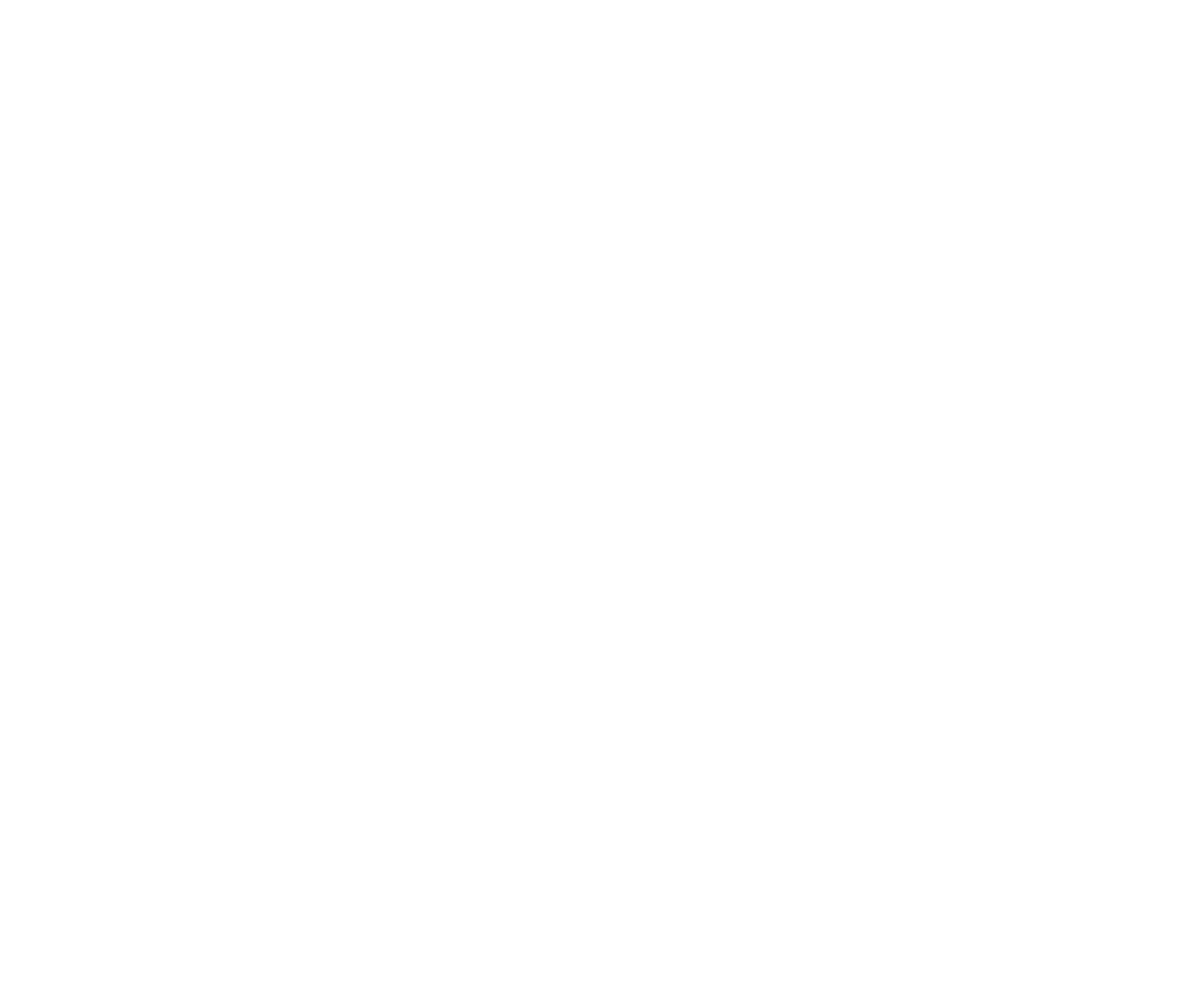
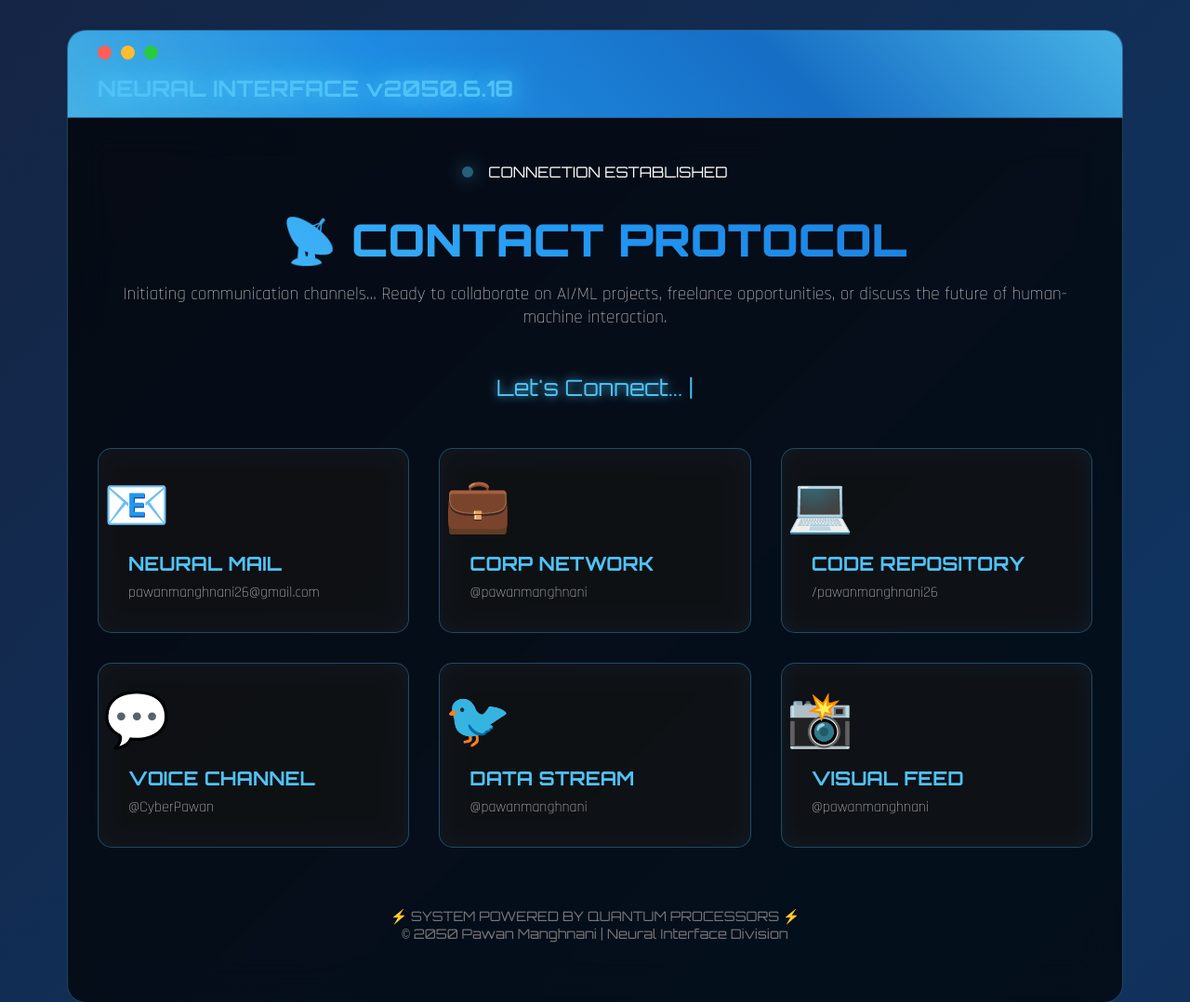
Before and after one commit to TechnoAceX/Pawan-Portfolio, a plain HTML site: page contact.html in a window 1280 px wide. Shown: the top 1078 px of the page at 93% size. Before the commit the page ends 800 px from the top, so only its background shows below. Drawn offline with Linux system fonts and the light colour scheme.

Commit message:
Update contact.html

```diff
--- a/contact.html
+++ b/contact.html
@@ -0,0 +1,534 @@
+<!DOCTYPE html>
+<html lang="en">
+<head>
+    <meta charset="UTF-8">
+    <meta name="viewport" content="width=device-width, initial-scale=1.0">
+    <title>Neural Interface | Pawan Manghnani</title>
+    <link href="https://fonts.googleapis.com/css2?family=Orbitron:wght@400;700;900&family=Rajdhani:wght@300;400;500;600;700&display=swap" rel="stylesheet">
+    <style>
+        * {
+            margin: 0;
+            padding: 0;
+            box-sizing: border-box;
+        }
+
+        body {
+            background: linear-gradient(135deg, #0a0a1a 0%, #0d1a2e 25%, #16213e 50%, #0f3460 75%, #1a2040 100%);
+            background-size: 400% 400%;
+            animation: gradientShift 15s ease infinite;
+            color: #ffffff;
+            font-family: 'Rajdhani', sans-serif;
+            min-height: 100vh;
+            overflow-x: hidden;
+            position: relative;
+        }
+
+        @keyframes gradientShift {
+            0% { background-position: 0% 50%; }
+            50% { background-position: 100% 50%; }
+            100% { background-position: 0% 50%; }
+        }
+
+        /* Animated background particles */
+        .particles {
+            position: fixed;
+            top: 0;
+            left: 0;
+            width: 100%;
+            height: 100%;
+            pointer-events: none;
+            z-index: 1;
+        }
+
+        .particle {
+            position: absolute;
+            width: 2px;
+            height: 2px;
+            background: #4FC3F7;
+            border-radius: 50%;
+            animation: float 6s ease-in-out infinite;
+            box-shadow: 0 0 10px #4FC3F7;
+        }
+
+        .particle:nth-child(1) { left: 10%; animation-delay: 0s; }
+        .particle:nth-child(2) { left: 20%; animation-delay: 1s; }
+        .particle:nth-child(3) { left: 30%; animation-delay: 2s; }
+        .particle:nth-child(4) { left: 40%; animation-delay: 3s; }
+        .particle:nth-child(5) { left: 50%; animation-delay: 4s; }
+        .particle:nth-child(6) { left: 60%; animation-delay: 1.5s; }
+        .particle:nth-child(7) { left: 70%; animation-delay: 2.5s; }
+        .particle:nth-child(8) { left: 80%; animation-delay: 3.5s; }
+        .particle:nth-child(9) { left: 90%; animation-delay: 4.5s; }
+
+        @keyframes float {
+            0%, 100% { transform: translateY(100vh) scale(0); }
+            10% { transform: translateY(90vh) scale(1); }
+            90% { transform: translateY(10vh) scale(1); }
+        }
+
+        /* Terminal container */
+        .terminal-container {
+            position: relative;
+            z-index: 10;
+            max-width: 1200px;
+            margin: 0 auto;
+            padding: 2rem;
+            min-height: 100vh;
+            display: flex;
+            flex-direction: column;
+            justify-content: center;
+        }
+
+        /* Terminal header */
+        .terminal-header {
+            background: rgba(79, 195, 247, 0.1);
+            backdrop-filter: blur(20px);
+            border: 1px solid rgba(79, 195, 247, 0.3);
+            border-radius: 20px 20px 0 0;
+            padding: 1rem 2rem;
+            position: relative;
+            overflow: hidden;
+        }
+
+        .terminal-header::before {
+            content: '';
+            position: absolute;
+            top: -2px;
+            left: -2px;
+            right: -2px;
+            bottom: -2px;
+            background: linear-gradient(45deg, #4FC3F7, #2196F3, #1976D2, #4FC3F7);
+            border-radius: 20px 20px 0 0;
+            z-index: -1;
+            animation: borderGlow 3s ease-in-out infinite;
+        }
+
+        @keyframes borderGlow {
+            0%, 100% { opacity: 0.5; }
+            50% { opacity: 1; }
+        }
+
+        .terminal-controls {
+            display: flex;
+            gap: 10px;
+            margin-bottom: 1rem;
+        }
+
+        .control-btn {
+            width: 15px;
+            height: 15px;
+            border-radius: 50%;
+            background: #ff5f57;
+            position: relative;
+        }
+
+        .control-btn:nth-child(2) { background: #ffbd2e; }
+        .control-btn:nth-child(3) { background: #28ca42; }
+
+        .terminal-title {
+            font-family: 'Orbitron', monospace;
+            font-size: 1.5rem;
+            font-weight: 700;
+            color: #4FC3F7;
+            text-shadow: 0 0 20px #4FC3F7;
+            animation: textGlow 2s ease-in-out infinite alternate;
+        }
+
+        @keyframes textGlow {
+            from { text-shadow: 0 0 20px #4FC3F7, 0 0 30px #4FC3F7; }
+            to { text-shadow: 0 0 30px #4FC3F7, 0 0 40px #4FC3F7; }
+        }
+
+        /* Main terminal content */
+        .terminal-content {
+            background: rgba(0, 0, 0, 0.7);
+            backdrop-filter: blur(20px);
+            border: 1px solid rgba(79, 195, 247, 0.3);
+            border-top: none;
+            border-radius: 0 0 20px 20px;
+            padding: 3rem 2rem;
+            position: relative;
+            overflow: hidden;
+        }
+
+        .glitch-text {
+            font-family: 'Orbitron', monospace;
+            font-size: 3rem;
+            font-weight: 900;
+            text-align: center;
+            margin-bottom: 1rem;
+            background: linear-gradient(45deg, #4FC3F7, #2196F3, #1976D2);
+            -webkit-background-clip: text;
+            -webkit-text-fill-color: transparent;
+            background-clip: text;
+            animation: glitch 2s infinite;
+        }
+
+        @keyframes glitch {
+            0%, 100% { transform: translateX(0); }
+            10% { transform: translateX(-2px); }
+            20% { transform: translateX(2px); }
+            30% { transform: translateX(-1px); }
+            40% { transform: translateX(1px); }
+            50% { transform: translateX(-1px); }
+            60% { transform: translateX(1px); }
+            70% { transform: translateX(-2px); }
+            80% { transform: translateX(2px); }
+            90% { transform: translateX(-1px); }
+        }
+
+        .subtitle {
+            text-align: center;
+            font-size: 1.2rem;
+            color: #cccccc;
+            margin-bottom: 3rem;
+            font-weight: 300;
+        }
+
+        /* Contact grid */
+        .contact-grid {
+            display: grid;
+            grid-template-columns: repeat(auto-fit, minmax(280px, 1fr));
+            gap: 2rem;
+            margin-bottom: 3rem;
+        }
+
+        .contact-card {
+            background: rgba(255, 255, 255, 0.05);
+            backdrop-filter: blur(15px);
+            border: 1px solid rgba(79, 195, 247, 0.3);
+            border-radius: 15px;
+            padding: 2rem;
+            text-decoration: none;
+            color: #ffffff;
+            position: relative;
+            overflow: hidden;
+            transition: all 0.3s ease;
+            cursor: pointer;
+        }
+
+        .contact-card::before {
+            content: '';
+            position: absolute;
+            top: -50%;
+            left: -50%;
+            width: 200%;
+            height: 200%;
+            background: linear-gradient(45deg, transparent, rgba(79, 195, 247, 0.1), transparent);
+            transform: rotate(45deg);
+            transition: all 0.5s ease;
+            opacity: 0;
+        }
+
+        .contact-card:hover::before {
+            animation: scan 1.5s ease-in-out;
+        }
+
+        @keyframes scan {
+            0% { transform: translateX(-100%) translateY(-100%) rotate(45deg); opacity: 0; }
+            50% { opacity: 1; }
+            100% { transform: translateX(100%) translateY(100%) rotate(45deg); opacity: 0; }
+        }
+
+        .contact-card:hover {
+            transform: translateY(-10px) scale(1.05);
+            box-shadow: 0 20px 40px rgba(79, 195, 247, 0.3);
+            border-color: #4FC3F7;
+        }
+
+        .contact-icon {
+            font-size: 3rem;
+            margin-bottom: 1rem;
+            display: block;
+            animation: pulse 2s ease-in-out infinite;
+        }
+
+        @keyframes pulse {
+            0%, 100% { transform: scale(1); }
+            50% { transform: scale(1.2); }
+        }
+
+        .contact-label {
+            font-family: 'Orbitron', monospace;
+            font-size: 1.3rem;
+            font-weight: 700;
+            margin-bottom: 0.5rem;
+            color: #4FC3F7;
+        }
+
+        .contact-detail {
+            font-size: 1rem;
+            color: #cccccc;
+            font-weight: 300;
+        }
+
+        /* Status indicator */
+        .status-indicator {
+            display: flex;
+            align-items: center;
+            justify-content: center;
+            gap: 1rem;
+            margin-bottom: 2rem;
+            font-family: 'Orbitron', monospace;
+        }
+
+        .status-dot {
+            width: 12px;
+            height: 12px;
+            border-radius: 50%;
+            background: #4FC3F7;
+            animation: statusBlink 1.5s ease-in-out infinite;
+        }
+
+        @keyframes statusBlink {
+            0%, 100% { opacity: 1; box-shadow: 0 0 10px #4FC3F7; }
+            50% { opacity: 0.3; box-shadow: 0 0 20px #4FC3F7; }
+        }
+
+        /* Footer */
+        .terminal-footer {
+            text-align: center;
+            margin-top: 2rem;
+            padding: 1rem;
+            font-size: 0.9rem;
+            color: #777;
+            font-family: 'Orbitron', monospace;
+        }
+
+        /* Responsive design */
+        @media (max-width: 768px) {
+            .terminal-container {
+                padding: 1rem;
+            }
+
+            .glitch-text {
+                font-size: 2rem;
+            }
+
+            .contact-grid {
+                grid-template-columns: 1fr;
+                gap: 1.5rem;
+            }
+
+            .contact-card {
+                padding: 1.5rem;
+            }
+        }
+
+        /* Scrollbar styling */
+        ::-webkit-scrollbar {
+            width: 8px;
+        }
+
+        ::-webkit-scrollbar-track {
+            background: rgba(0, 0, 0, 0.5);
+        }
+
+        ::-webkit-scrollbar-thumb {
+            background: linear-gradient(45deg, #4FC3F7, #2196F3);
+            border-radius: 4px;
+        }
+
+        ::-webkit-scrollbar-thumb:hover {
+            background: linear-gradient(45deg, #2196F3, #1976D2);
+        }
+
+        /* Typing animation styles */
+        .typing-container {
+            text-align: center;
+            margin-bottom: 3rem;
+            font-family: 'Orbitron', monospace;
+            font-size: 1.5rem;
+            color: #4FC3F7;
+            min-height: 2rem;
+        }
+
+        .typing-text {
+            text-shadow: 0 0 10px #4FC3F7;
+        }
+
+        .cursor {
+            animation: blink 1s infinite;
+            color: #4FC3F7;
+        }
+
+        @keyframes blink {
+            0%, 50% { opacity: 1; }
+            51%, 100% { opacity: 0; }
+        }
+    </style>
+</head>
+<body>
+    <div class="particles">
+        <div class="particle"></div>
+        <div class="particle"></div>
+        <div class="particle"></div>
+        <div class="particle"></div>
+        <div class="particle"></div>
+        <div class="particle"></div>
+        <div class="particle"></div>
+        <div class="particle"></div>
+        <div class="particle"></div>
+    </div>
+
+    <div class="terminal-container">
+        <div class="terminal-header">
+            <div class="terminal-controls">
+                <div class="control-btn"></div>
+                <div class="control-btn"></div>
+                <div class="control-btn"></div>
+            </div>
+            <div class="terminal-title">NEURAL INTERFACE v2050.6.18</div>
+        </div>
+
+        <div class="terminal-content">
+            <div class="status-indicator">
+                <div class="status-dot"></div>
+                <span>CONNECTION ESTABLISHED</span>
+            </div>
+
+            <h1 class="glitch-text">📡 CONTACT PROTOCOL</h1>
+
+            <p class="subtitle">
+                Initiating communication channels... Ready to collaborate on AI/ML projects,
+                freelance opportunities, or discuss the future of human-machine interaction.
+            </p>
+
+            <!-- Live typing animation for Let's Connect -->
+            <div class="typing-container">
+                <span class="typing-text" id="letsConnect"></span>
+                <span class="cursor">|</span>
+            </div>
+
+            <div class="contact-grid">
+                <a href="mailto:pawanmanghnani26@gmail.com" class="contact-card">
+                    <div class="contact-icon">📧</div>
+                    <div class="contact-label">NEURAL MAIL</div>
+                    <div class="contact-detail">pawanmanghnani26@gmail.com</div>
+                </a>
+
+                <a href="https://www.linkedin.com/in/pawanmanghnani/" class="contact-card" target="_blank">
+                    <div class="contact-icon">💼</div>
+                    <div class="contact-label">CORP NETWORK</div>
+                    <div class="contact-detail">@pawanmanghnani</div>
+                </a>
+
+                <a href="https://github.com/pawanmanghnani26" class="contact-card" target="_blank">
+                    <div class="contact-icon">💻</div>
+                    <div class="contact-label">CODE REPOSITORY</div>
+                    <div class="contact-detail">/pawanmanghnani26</div>
+                </a>
+
+                <a href="https://discord.com/users/your-discord-id" class="contact-card" target="_blank">
+                    <div class="contact-icon">💬</div>
+                    <div class="contact-label">VOICE CHANNEL</div>
+                    <div class="contact-detail">@CyberPawan</div>
+                </a>
+
+                <a href="https://twitter.com/pawanmanghnani" class="contact-card" target="_blank">
+                    <div class="contact-icon">🐦</div>
+                    <div class="contact-label">DATA STREAM</div>
+                    <div class="contact-detail">@pawanmanghnani</div>
+                </a>
+
+                <a href="https://instagram.com/pawanmanghnani" class="contact-card" target="_blank">
+                    <div class="contact-icon">📸</div>
+                    <div class="contact-label">VISUAL FEED</div>
+                    <div class="contact-detail">@pawanmanghnani</div>
+                </a>
+            </div>
+
+            <div class="terminal-footer">
+                <p>⚡ SYSTEM POWERED BY QUANTUM PROCESSORS ⚡</p>
+                <p>© 2050 Pawan Manghnani | Neural Interface Division</p>
+            </div>
+        </div>
+    </div>
+
+    <script>
+        // Add interactive sound effect simulation
+        document.querySelectorAll('.contact-card').forEach(card => {
+            card.addEventListener('mouseenter', () => {
+                // Simulate terminal beep with visual feedback
+                card.style.boxShadow = '0 0 30px rgba(79, 195, 247, 0.8)';
+            });
+
+            card.addEventListener('mouseleave', () => {
+                card.style.boxShadow = '';
+            });
+        });
+
+        // Add typing effect to status
+        const statusText = document.querySelector('.status-indicator span');
+        const originalText = statusText.textContent;
+        statusText.textContent = '';
+
+        let i = 0;
+        const typeWriter = () => {
+            if (i < originalText.length) {
+                statusText.textContent += originalText.charAt(i);
+                i++;
+                setTimeout(typeWriter, 100);
+            }
+        };
+
+        setTimeout(typeWriter, 1000);
+
+        // Add random glitch effect to the title
+        const glitchText = document.querySelector('.glitch-text');
+        setInterval(() => {
+            glitchText.style.textShadow = `
+                ${Math.random() * 4 - 2}px ${Math.random() * 4 - 2}px 0 #2196F3,
+                ${Math.random() * 4 - 2}px ${Math.random() * 4 - 2}px 0 #4FC3F7,
+                ${Math.random() * 4 - 2}px ${Math.random() * 4 - 2}px 0 #1976D2
+            `;
+
+            setTimeout(() => {
+                glitchText.style.textShadow = '';
+            }, 50);
+        }, 3000);
+
+        // Live typing animation for "Let's Connect"
+        const letsConnectElement = document.getElementById('letsConnect');
+        const messages = [
+            "Let's Connect...",
+            "Ready to Collaborate...",
+            "Building the Future Together...",
+            "Neural Networks Active...",
+            "AI Systems Online..."
+        ];
+
+        let messageIndex = 0;
+        let charIndex = 0;
+        let isDeleting = false;
+
+        function typeMessage() {
+            const currentMessage = messages[messageIndex];
+
+            if (isDeleting) {
+                letsConnectElement.textContent = currentMessage.substring(0, charIndex - 1);
+                charIndex--;
+            } else {
+                letsConnectElement.textContent = currentMessage.substring(0, charIndex + 1);
+                charIndex++;
+            }
+
+            let typingSpeed = isDeleting ? 50 : 100;
+
+            if (!isDeleting && charIndex === currentMessage.length) {
+                typingSpeed = 2000; // Pause at end
+                isDeleting = true;
+            } else if (isDeleting && charIndex === 0) {
+                isDeleting = false;
+                messageIndex = (messageIndex + 1) % messages.length;
+                typingSpeed = 500; // Pause before next message
+            }
+
+            setTimeout(typeMessage, typingSpeed);
+        }
+
+        // Start typing animation after status is done
+        setTimeout(typeMessage, 3000);
+    </script>
+</body>
+</html>
```
Also changed, not shown: home.html (line endings or trailing spaces).
